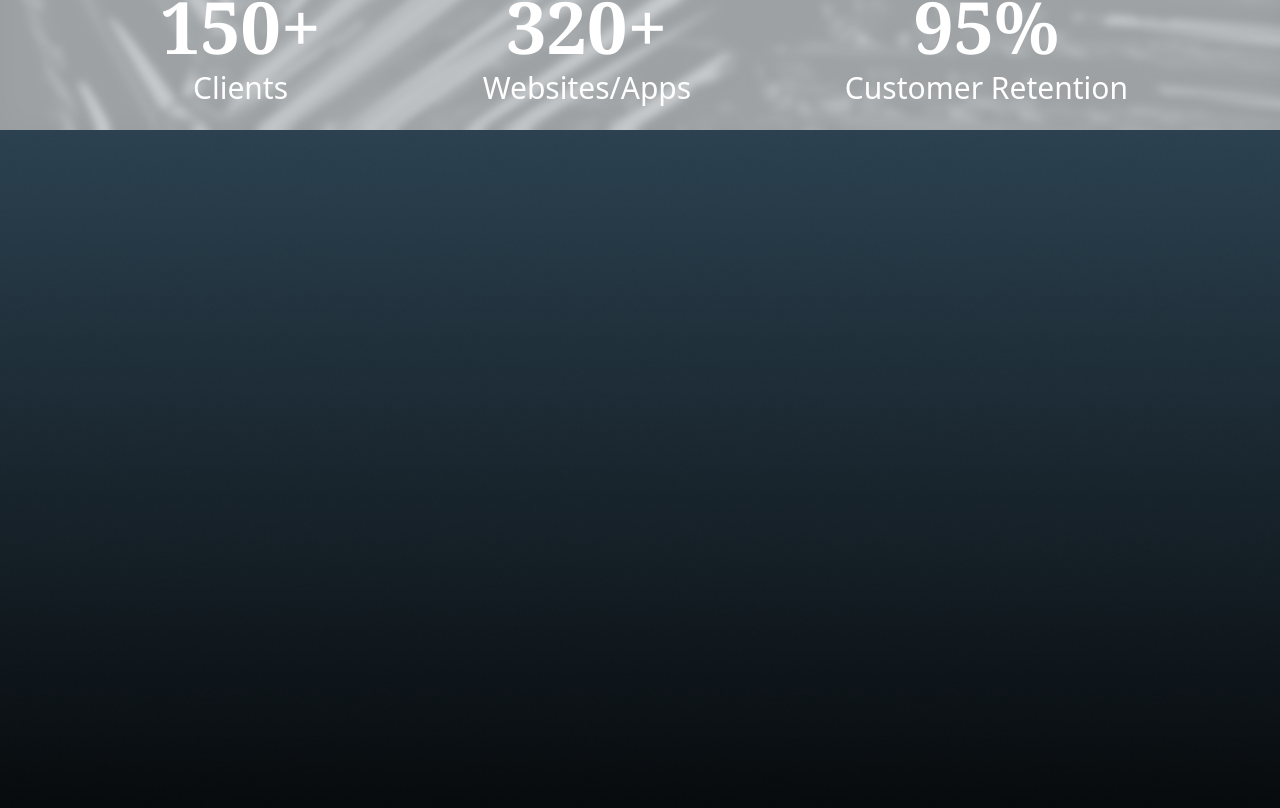
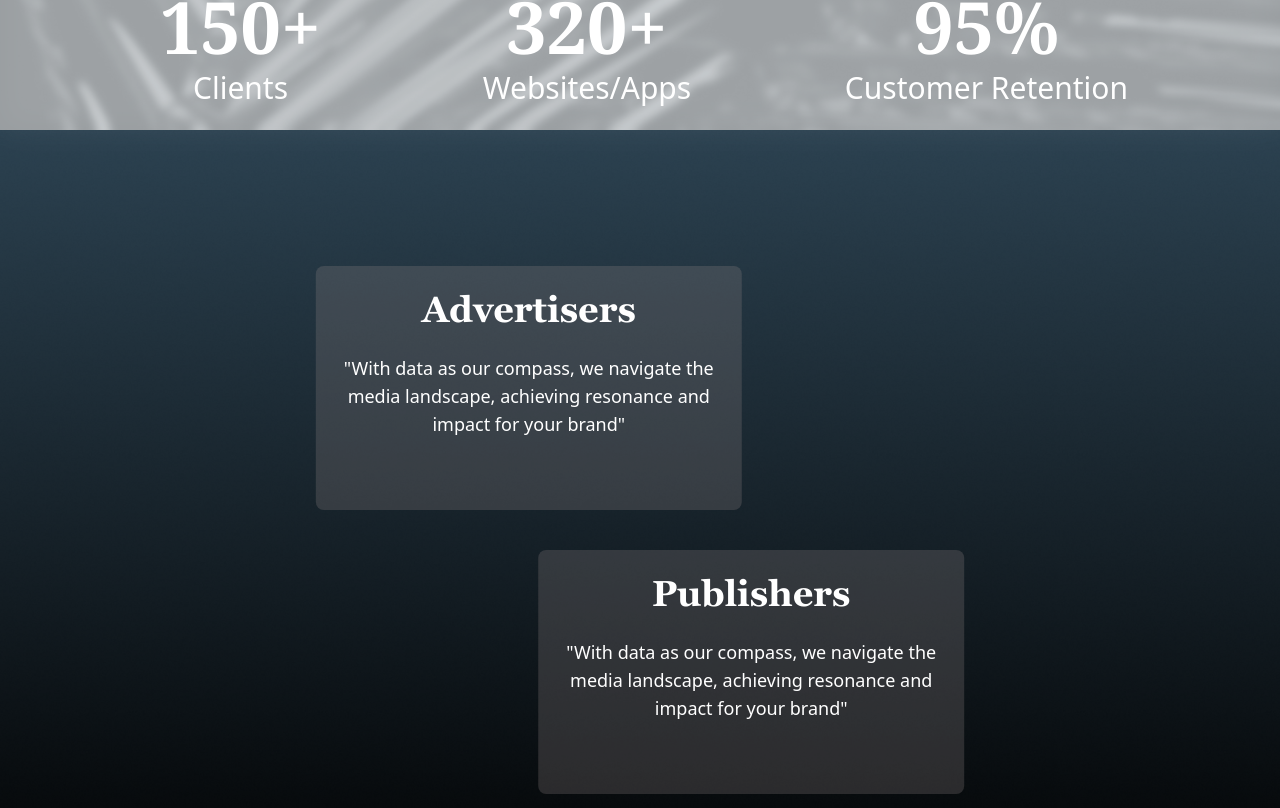
Before and after one commit to Team-Chingari/xyle-home, a React (Vite) app: page / in a window 1280 px wide. Shown: the part 4552-5360 px from the top of the page. Built offline with nearby package versions, Linux system fonts and the light colour scheme; a web font is replaced by a local one.

Commit message:
fix: advertiser publisher animation

```diff
--- a/src/App.css
+++ b/src/App.css
@@ -43,3 +43,16 @@
 .footer {
   background-image: url(assets/footer-img.png);
 }
+
+.advertisers, .publishers {
+  transition: transform 0.1s linear;
+  position: relative;
+}
+
+.advertisers {
+  transform: translateX(100%);
+}
+
+.publishers {
+  transform: translateX(-100%);
+}
--- a/src/App.jsx
+++ b/src/App.jsx
@@ -6,9 +6,6 @@ import div_2_3_img from "./assets/div-2-3-img.png";
 import div_3_1_img from "./assets/div-3-1-img.png";
 import div_3_2_img from "./assets/div-3-2-img.png";
 import div_7_img from "./assets/div-7-img.png";
-import "react-responsive-carousel/lib/styles/carousel.min.css";
-import "slick-carousel/slick/slick.css";
-import "slick-carousel/slick/slick-theme.css";
 import "bootstrap/dist/css/bootstrap.min.css";
 import AOS from "aos";
 import "aos/dist/aos.css";
@@ -52,6 +49,36 @@ export default function App() {
       designation: "CEO, ResponsIQ",
     },
   ];
+
+  useEffect(() => {
+    const handleScroll = () => {
+      const advertisers = document.querySelector(".advertisers");
+      const publishers = document.querySelector(".publishers");
+      const div5 = document.querySelector(".div-5");
+      const div5Rect = div5.getBoundingClientRect();
+
+      if (div5Rect.top < window.innerHeight && div5Rect.bottom > 0) {
+        const scrollPercent =
+          (window.innerHeight - div5Rect.top) /
+          (window.innerHeight + div5Rect.height);
+        advertisers.style.transform = `translateX(${
+          50 - scrollPercent * 150
+        }%)`;
+        publishers.style.transform = `translateX(${
+          scrollPercent * 150 - 50
+        }%)`;
+      } else {
+        advertisers.style.transform = "translateX(100%)";
+        publishers.style.transform = "translateX(-100%)";
+      }
+    };
+
+    window.addEventListener("scroll", handleScroll);
+
+    return () => {
+      window.removeEventListener("scroll", handleScroll);
+    };
+  }, []);
 
   return (
     <>
@@ -150,12 +177,8 @@ export default function App() {
 
       <div className="div-4 relative bg-cover bg-center min-h-screen flex flex-col items-center justify-center text-center">
         <div className="text-center font-georgia text-white font-arial text-8xl mx-40 my-20">
-          <span className="block font-bold text-9xl">
-            Feel The Odds Fall
-          </span>
-          <span className="block font-bold text-9xl">
-            In Your Favour
-          </span>
+          <span className="block font-bold text-9xl">Feel The Odds Fall</span>
+          <span className="block font-bold text-9xl">In Your Favour</span>
         </div>
         <div className="div42 flex justify-center text-center text-white w-full">
           <div className="relative w-full flex justify-center items-center">
@@ -191,59 +214,22 @@ export default function App() {
         </div>
       </div>
 
-      <div className="div-5 relative overflow-x-hidden bg-cover bg-center min-h-screen flex flex-col items-center justify-center space-y-20">
-        <div className="flex flex-col space-y-8">
-          <div
-            data-aos="fade-up-right"
-            className="text-center font-georgia text-6xl mb-8"
-          >
-            <div class=" opacity-20 relative transform overflow-hidden rounded-lg bg-white text-left shadow-xl transition-all sm:my-0 sm:w-full sm:max-w-lg">
-              <div class=" px-4 pb-4 pt-5 sm:p-6 sm:pb-4">
-                <div class="sm:flex sm:items-start">
-                  <div class=" mt-3 text-center sm:ml-4 sm:mt-0 sm:text-left">
-                    <h3 class="text-base leading-6" id="modal-title">
-                      Advertisers
-                    </h3>
-                    <div class="mt-2">
-                      <p class="text-sm">
-                        {" "}
-                        “With data as our compass, we navigate the media
-                        landscape, achieving resonance and impact for your
-                        brand”
-                      </p>
-                    </div>
-                  </div>
-                </div>
-              </div>
-            </div>
-          </div>
-          <div
-            data-aos="fade-up-left"
-            className="text-center text-white font-georgia text-6xl"
-          >
-            <div class="opacity-20 relative transform overflow-hidden rounded-lg bg-white text-left shadow-xl transition-all sm:my-10 sm:w-full sm:max-w-lg">
-              <div class="px-4 pb-4 pt-5 sm:p-6 sm:pb-4">
-                <div class="sm:flex sm:items-start">
-                  <div class="mt-3 text-center sm:ml-4 sm:mt-0 sm:text-left">
-                    <h3
-                      class="text-base leading-6 text-gray-900"
-                      id="modal-title"
-                    >
-                      Publish
-                    </h3>
-                    <div class="mt-2">
-                      <p class="text-sm text-gray-500">
-                        {" "}
-                        “With data as our compass, we navigate the media
-                        landscape, achieving resonance and impact for your
-                        brand”
-                      </p>
-                    </div>
-                  </div>
-                </div>
-              </div>
-            </div>
-          </div>
+      <div className="div-5 bg-cover bg-center h-screen w-screen flex flex-col items-center justify-center space-y-10">
+        <div className="advertisers text-center p-6 bg-[#92898940] bg-opacity-20 text-[#FFFFFF] rounded-lg w-1/3">
+          <p className="font-georgia text-4xl">Advertisers</p>
+          <p className="font-helvetica text-lg mt-4 mb-12">
+            {
+              '"With data as our compass, we navigate the media landscape, achieving resonance and impact for your brand"'
+            }
+          </p>
+        </div>
+        <div className="publishers text-center p-6 bg-[#92898940] bg-opacity-20 text-[#FFFFFF] rounded-lg w-1/3">
+          <p className="font-georgia text-4xl">Publishers</p>
+          <p className="font-helvetica text-lg mt-4 mb-12">
+            {
+              '"With data as our compass, we navigate the media landscape, achieving resonance and impact for your brand"'
+            }
+          </p>
         </div>
       </div>
 
```
